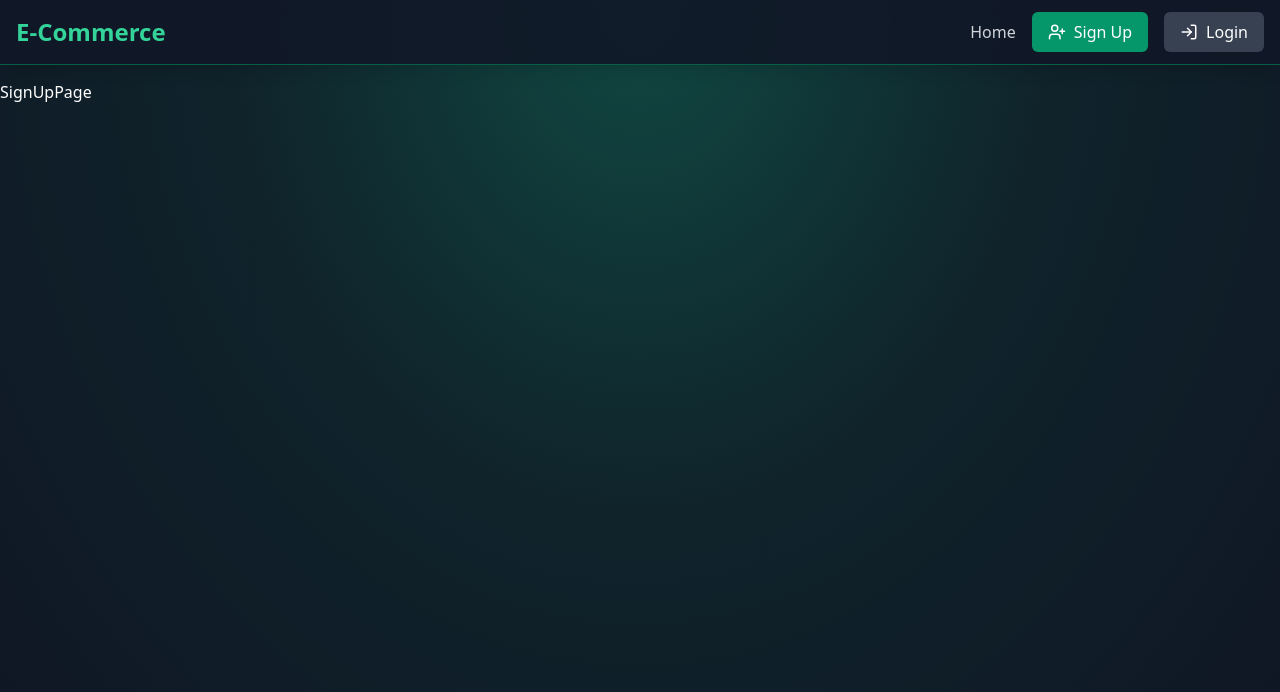
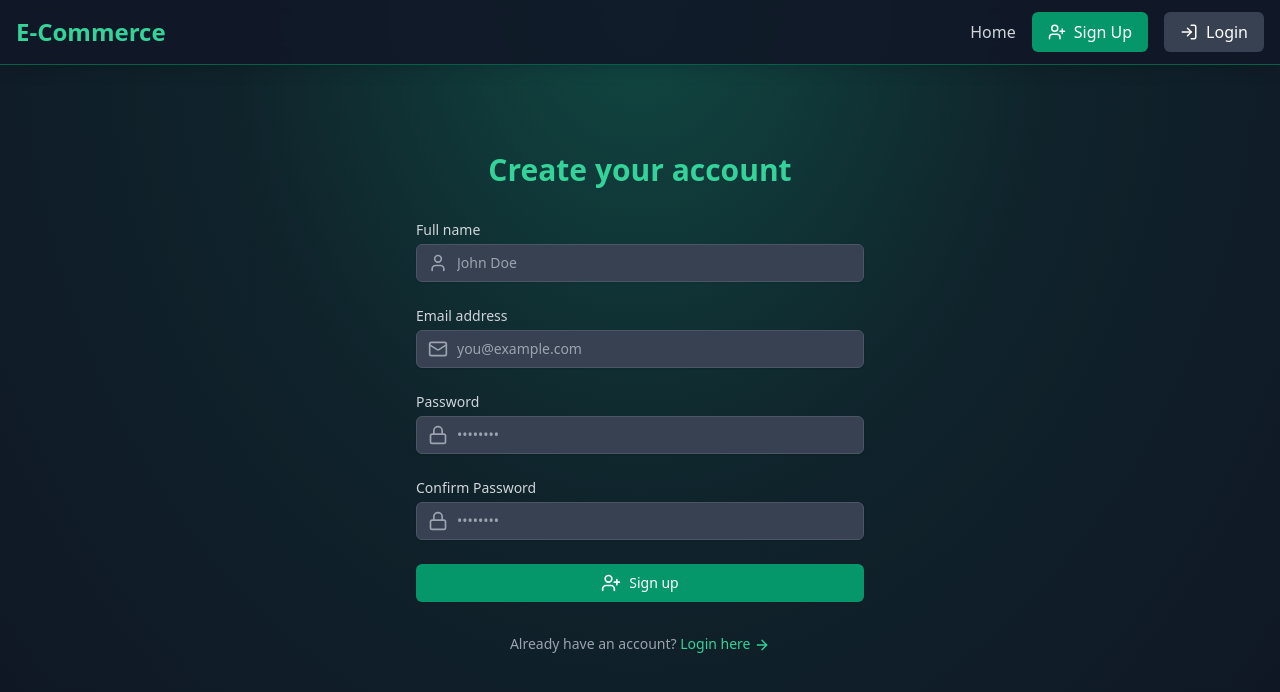
Before and after one commit to mhdZhHan/mern-e-commerce, a React (Vite) app in the folder client/: page /signup in a window 1280 px wide. Shown: the top 692 px of the page. Built offline with nearby package versions, Linux system fonts and the light colour scheme.

Commit message:
✨ Add SignUp page

```diff
--- a/client/src/pages/SignUpPage.jsx
+++ b/client/src/pages/SignUpPage.jsx
@@ -1,4 +1,212 @@
+import { useState } from "react"
+import { motion } from "framer-motion"
+import { Loader, UserPlus, User, Lock, Mail, ArrowRight } from "lucide-react"
+import { Link } from "react-router-dom"
+
 const SignUpPage = () => {
-	return <div>SignUpPage</div>
+	const loading = false
+	const [formData, setFormData] = useState({
+		name: "",
+		email: "",
+		password: "",
+		confirmPassword: "",
+	})
+
+	const handleSignUp = (evt) => {
+		evt.preventDefault()
+
+		console.log(formData)
+	}
+
+	return (
+		<div className="flex flex-col justify-center py-12 sm:px-6 lg:px-8">
+			<motion.div
+				className="sm:mx-auto sm:w-full sm:max-w-md"
+				initial={{ opacity: 0, y: -20 }}
+				animate={{ opacity: 1, y: 0 }}
+				transition={{ duration: 0.8 }}
+			>
+				<h2 className="mt-6 text-center text-3xl font-extrabold text-emerald-400">
+					Create your account
+				</h2>
+			</motion.div>
+
+			<motion.div
+				className="mt-8 sm:mx-auto sm:w-full sm:max-w-md"
+				initial={{ opacity: 0, y: 20 }}
+				animate={{ opacity: 1, y: 0 }}
+				transition={{ duration: 0.8, delay: 0.2 }}
+			>
+				<form onSubmit={handleSignUp} className="space-y-6">
+					<div>
+						<label
+							htmlFor="name"
+							className="block text-sm font-medium text-gray-300"
+						>
+							Full name
+						</label>
+						<div className="mt-1 relative rounded-md shadow-sm">
+							<div className="absolute inset-y-0 left-0 pl-3 flex items-center pointer-events-none">
+								<User
+									className="h-5 w-5 text-gray-400"
+									aria-hidden="true"
+								/>
+							</div>
+							<input
+								id="name"
+								type="text"
+								required
+								value={formData.name}
+								onChange={(e) =>
+									setFormData({
+										...formData,
+										name: e.target.value,
+									})
+								}
+								className="block w-full px-3 py-2 pl-10 bg-gray-700 border border-gray-600 rounded-md shadow-sm
+									 placeholder-gray-400 focus:outline-none focus:ring-emerald-500 focus:border-emerald-500 sm:text-sm"
+								placeholder="John Doe"
+							/>
+						</div>
+					</div>
+
+					<div>
+						<label
+							htmlFor="email"
+							className="block text-sm font-medium text-gray-300"
+						>
+							Email address
+						</label>
+						<div className="mt-1 relative rounded-md shadow-sm">
+							<div className="absolute inset-y-0 left-0 pl-3 flex items-center pointer-events-none">
+								<Mail
+									className="h-5 w-5 text-gray-400"
+									aria-hidden="true"
+								/>
+							</div>
+							<input
+								id="email"
+								type="email"
+								required
+								value={formData.email}
+								onChange={(e) =>
+									setFormData({
+										...formData,
+										email: e.target.value,
+									})
+								}
+								className=" block w-full px-3 py-2 pl-10 bg-gray-700 border border-gray-600
+									rounded-md shadow-sm
+									 placeholder-gray-400 focus:outline-none focus:ring-emerald-500
+									 focus:border-emerald-500 sm:text-sm"
+								placeholder="you@example.com"
+							/>
+						</div>
+					</div>
+
+					<div>
+						<label
+							htmlFor="password"
+							className="block text-sm font-medium text-gray-300"
+						>
+							Password
+						</label>
+						<div className="mt-1 relative rounded-md shadow-sm">
+							<div className="absolute inset-y-0 left-0 pl-3 flex items-center pointer-events-none">
+								<Lock
+									className="h-5 w-5 text-gray-400"
+									aria-hidden="true"
+								/>
+							</div>
+							<input
+								id="password"
+								type="password"
+								required
+								value={formData.password}
+								onChange={(e) =>
+									setFormData({
+										...formData,
+										password: e.target.value,
+									})
+								}
+								className=" block w-full px-3 py-2 pl-10 bg-gray-700 border border-gray-600
+									rounded-md shadow-sm placeholder-gray-400 focus:outline-none focus:ring-emerald-500 focus:border-emerald-500 sm:text-sm"
+								placeholder="••••••••"
+							/>
+						</div>
+					</div>
+
+					<div>
+						<label
+							htmlFor="confirmPassword"
+							className="block text-sm font-medium text-gray-300"
+						>
+							Confirm Password
+						</label>
+						<div className="mt-1 relative rounded-md shadow-sm">
+							<div className="absolute inset-y-0 left-0 pl-3 flex items-center pointer-events-none">
+								<Lock
+									className="h-5 w-5 text-gray-400"
+									aria-hidden="true"
+								/>
+							</div>
+							<input
+								id="confirmPassword"
+								type="password"
+								required
+								value={formData.confirmPassword}
+								onChange={(e) =>
+									setFormData({
+										...formData,
+										confirmPassword: e.target.value,
+									})
+								}
+								className=" block w-full px-3 py-2 pl-10 bg-gray-700 border
+									 border-gray-600 rounded-md shadow-sm placeholder-gray-400 focus:outline-none focus:ring-emerald-500 focus:border-emerald-500 sm:text-sm"
+								placeholder="••••••••"
+							/>
+						</div>
+					</div>
+
+					<button
+						type="submit"
+						className="w-full flex justify-center py-2 px-4 border border-transparent
+							rounded-md shadow-sm text-sm font-medium text-white bg-emerald-600
+							 hover:bg-emerald-700 focus:outline-none focus:ring-2 focus:ring-offset-2
+							  focus:ring-emerald-500 transition duration-150 ease-in-out disabled:opacity-50"
+						disabled={loading}
+					>
+						{loading ? (
+							<>
+								<Loader
+									className="mr-2 h-5 w-5 animate-spin"
+									aria-hidden="true"
+								/>
+								Loading...
+							</>
+						) : (
+							<>
+								<UserPlus
+									className="mr-2 h-5 w-5"
+									aria-hidden="true"
+								/>
+								Sign up
+							</>
+						)}
+					</button>
+				</form>
+
+				<p className="mt-8 text-center text-sm text-gray-400">
+					Already have an account?{" "}
+					<Link
+						to="/login"
+						className="font-medium text-emerald-400 hover:text-emerald-300"
+					>
+						Login here <ArrowRight className="inline h-4 w-4" />
+					</Link>
+				</p>
+			</motion.div>
+		</div>
+	)
 }
 export default SignUpPage
```
